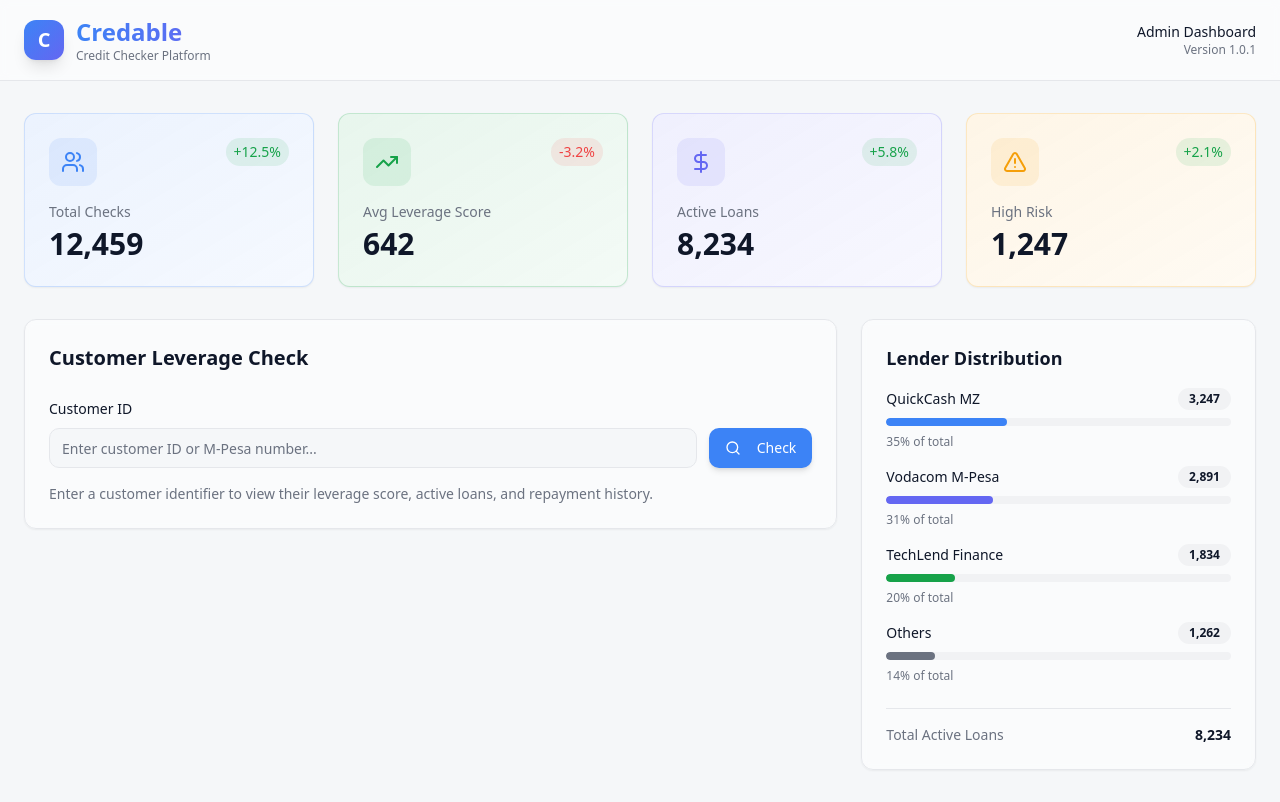
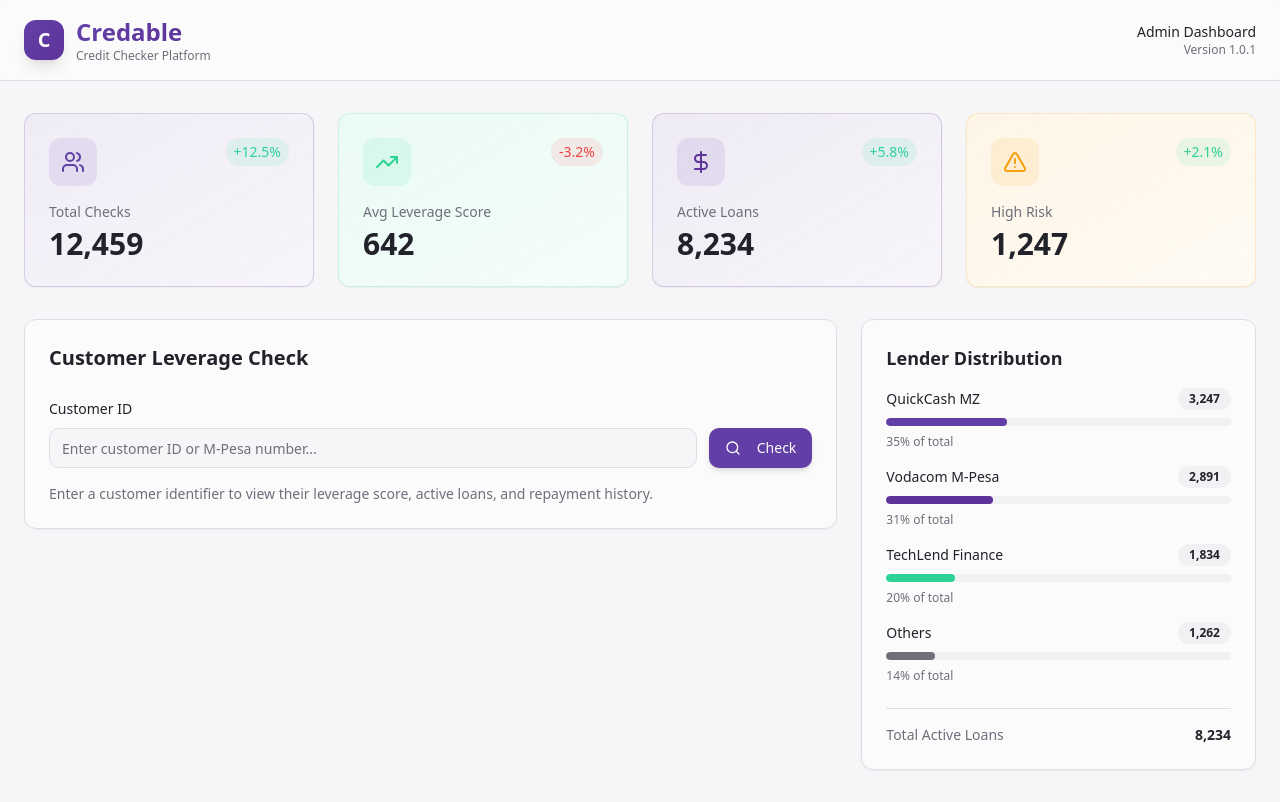
Before and after one commit to swifthireke/eco-loan-clear, a React (Vite) app: page / in a window 1280 px wide. Built offline with nearby package versions, Linux system fonts and the light colour scheme; the HTML template or start-up script is replaced by a standard one.

Commit message:
Refactor: Update color scheme

```diff
--- a/src/index.css
+++ b/src/index.css
@@ -8,34 +8,34 @@ All colors MUST be HSL.
 
 @layer base {
   :root {
-    /* Core Brand Colors - Professional Fintech Palette */
-    --background: 220 25% 97%;
-    --foreground: 222 47% 11%;
+    /* Core Brand Colors - Purple-based Fintech Palette */
+    --background: 240 20% 97%;
+    --foreground: 240 10% 15%;
 
     --card: 0 0% 100%;
-    --card-foreground: 222 47% 11%;
+    --card-foreground: 240 10% 15%;
 
     --popover: 0 0% 100%;
-    --popover-foreground: 222 47% 11%;
+    --popover-foreground: 240 10% 15%;
 
-    /* Primary - Trust Blue */
-    --primary: 217 91% 60%;
+    /* Primary - Rich Purple */
+    --primary: 260 45% 45%;
     --primary-foreground: 0 0% 100%;
-    --primary-glow: 217 91% 70%;
+    --primary-glow: 260 45% 55%;
 
-    /* Secondary - Success Green */
-    --secondary: 142 76% 36%;
+    /* Secondary - Teal/Mint Green */
+    --secondary: 158 65% 50%;
     --secondary-foreground: 0 0% 100%;
 
-    /* Accent - Premium Indigo */
-    --accent: 239 84% 67%;
+    /* Accent - Deep Purple */
+    --accent: 265 50% 40%;
     --accent-foreground: 0 0% 100%;
 
-    --muted: 220 13% 95%;
-    --muted-foreground: 220 9% 46%;
+    --muted: 240 10% 95%;
+    --muted-foreground: 240 5% 46%;
 
     /* Risk Colors */
-    --success: 142 76% 36%;
+    --success: 158 65% 50%;
     --success-foreground: 0 0% 100%;
 
     --warning: 38 92% 50%;
@@ -44,68 +44,61 @@ All colors MUST be HSL.
     --destructive: 0 84% 60%;
     --destructive-foreground: 0 0% 100%;
 
-    --border: 220 13% 91%;
-    --input: 220 13% 91%;
-    --ring: 217 91% 60%;
+    --border: 240 10% 88%;
+    --input: 240 10% 88%;
+    --ring: 260 45% 45%;
 
     --radius: 0.75rem;
 
     /* Gradients */
-    --gradient-primary: linear-gradient(135deg, hsl(217 91% 60%) 0%, hsl(239 84% 67%) 100%);
-    --gradient-success: linear-gradient(135deg, hsl(142 76% 36%) 0%, hsl(158 64% 52%) 100%);
+    --gradient-primary: linear-gradient(135deg, hsl(260 45% 45%) 0%, hsl(265 50% 40%) 100%);
+    --gradient-success: linear-gradient(135deg, hsl(158 65% 50%) 0%, hsl(160 70% 45%) 100%);
     --gradient-warning: linear-gradient(135deg, hsl(38 92% 50%) 0%, hsl(45 93% 47%) 100%);
     --gradient-danger: linear-gradient(135deg, hsl(0 84% 60%) 0%, hsl(0 91% 71%) 100%);
 
     /* Shadows */
-    --shadow-sm: 0 1px 2px 0 hsl(220 13% 0% / 0.05);
-    --shadow-md: 0 4px 6px -1px hsl(220 13% 0% / 0.1);
-    --shadow-lg: 0 10px 15px -3px hsl(220 13% 0% / 0.1);
-    --shadow-glow: 0 0 40px hsl(217 91% 60% / 0.3);
+    --shadow-sm: 0 1px 2px 0 hsl(240 10% 0% / 0.05);
+    --shadow-md: 0 4px 6px -1px hsl(240 10% 0% / 0.1);
+    --shadow-lg: 0 10px 15px -3px hsl(240 10% 0% / 0.1);
+    --shadow-glow: 0 0 40px hsl(260 45% 45% / 0.3);
 
     /* Transitions */
     --transition-smooth: all 0.3s cubic-bezier(0.4, 0, 0.2, 1);
 
-    --sidebar-background: 0 0% 98%;
-
-    --sidebar-foreground: 240 5.3% 26.1%;
-
-    --sidebar-primary: 240 5.9% 10%;
-
-    --sidebar-primary-foreground: 0 0% 98%;
-
-    --sidebar-accent: 240 4.8% 95.9%;
-
-    --sidebar-accent-foreground: 240 5.9% 10%;
-
-    --sidebar-border: 220 13% 91%;
-
-    --sidebar-ring: 217.2 91.2% 59.8%;
+    --sidebar-background: 260 45% 45%;
+    --sidebar-foreground: 0 0% 95%;
+    --sidebar-primary: 260 50% 50%;
+    --sidebar-primary-foreground: 0 0% 100%;
+    --sidebar-accent: 260 40% 50%;
+    --sidebar-accent-foreground: 0 0% 100%;
+    --sidebar-border: 260 40% 40%;
+    --sidebar-ring: 260 45% 45%;
   }
 
   .dark {
-    --background: 222 47% 11%;
-    --foreground: 210 40% 98%;
+    --background: 240 15% 10%;
+    --foreground: 240 5% 96%;
 
-    --card: 217 33% 17%;
-    --card-foreground: 210 40% 98%;
+    --card: 240 20% 15%;
+    --card-foreground: 240 5% 96%;
 
-    --popover: 217 33% 17%;
-    --popover-foreground: 210 40% 98%;
+    --popover: 240 20% 15%;
+    --popover-foreground: 240 5% 96%;
 
-    --primary: 217 91% 60%;
+    --primary: 260 45% 55%;
     --primary-foreground: 0 0% 100%;
-    --primary-glow: 217 91% 70%;
+    --primary-glow: 260 45% 65%;
 
-    --secondary: 142 76% 36%;
+    --secondary: 158 65% 50%;
     --secondary-foreground: 0 0% 100%;
 
-    --accent: 239 84% 67%;
+    --accent: 265 50% 50%;
     --accent-foreground: 0 0% 100%;
 
-    --muted: 217 33% 17%;
-    --muted-foreground: 215 20% 65%;
+    --muted: 240 20% 18%;
+    --muted-foreground: 240 5% 65%;
 
-    --success: 142 76% 36%;
+    --success: 158 65% 50%;
     --success-foreground: 0 0% 100%;
 
     --warning: 38 92% 50%;
@@ -114,19 +107,19 @@ All colors MUST be HSL.
     --destructive: 0 84% 60%;
     --destructive-foreground: 0 0% 100%;
 
-    --border: 217 33% 23%;
-    --input: 217 33% 23%;
-    --ring: 217 91% 60%;
+    --border: 240 20% 22%;
+    --input: 240 20% 22%;
+    --ring: 260 45% 55%;
 
-    --shadow-glow: 0 0 40px hsl(217 91% 60% / 0.2);
-    --sidebar-background: 240 5.9% 10%;
-    --sidebar-foreground: 240 4.8% 95.9%;
-    --sidebar-primary: 224.3 76.3% 48%;
+    --shadow-glow: 0 0 40px hsl(260 45% 55% / 0.2);
+    --sidebar-background: 260 40% 20%;
+    --sidebar-foreground: 240 5% 95%;
+    --sidebar-primary: 260 50% 50%;
     --sidebar-primary-foreground: 0 0% 100%;
-    --sidebar-accent: 240 3.7% 15.9%;
-    --sidebar-accent-foreground: 240 4.8% 95.9%;
-    --sidebar-border: 240 3.7% 15.9%;
-    --sidebar-ring: 217.2 91.2% 59.8%;
+    --sidebar-accent: 260 35% 25%;
+    --sidebar-accent-foreground: 240 5% 95%;
+    --sidebar-border: 260 35% 18%;
+    --sidebar-ring: 260 45% 55%;
   }
 }
 
```
